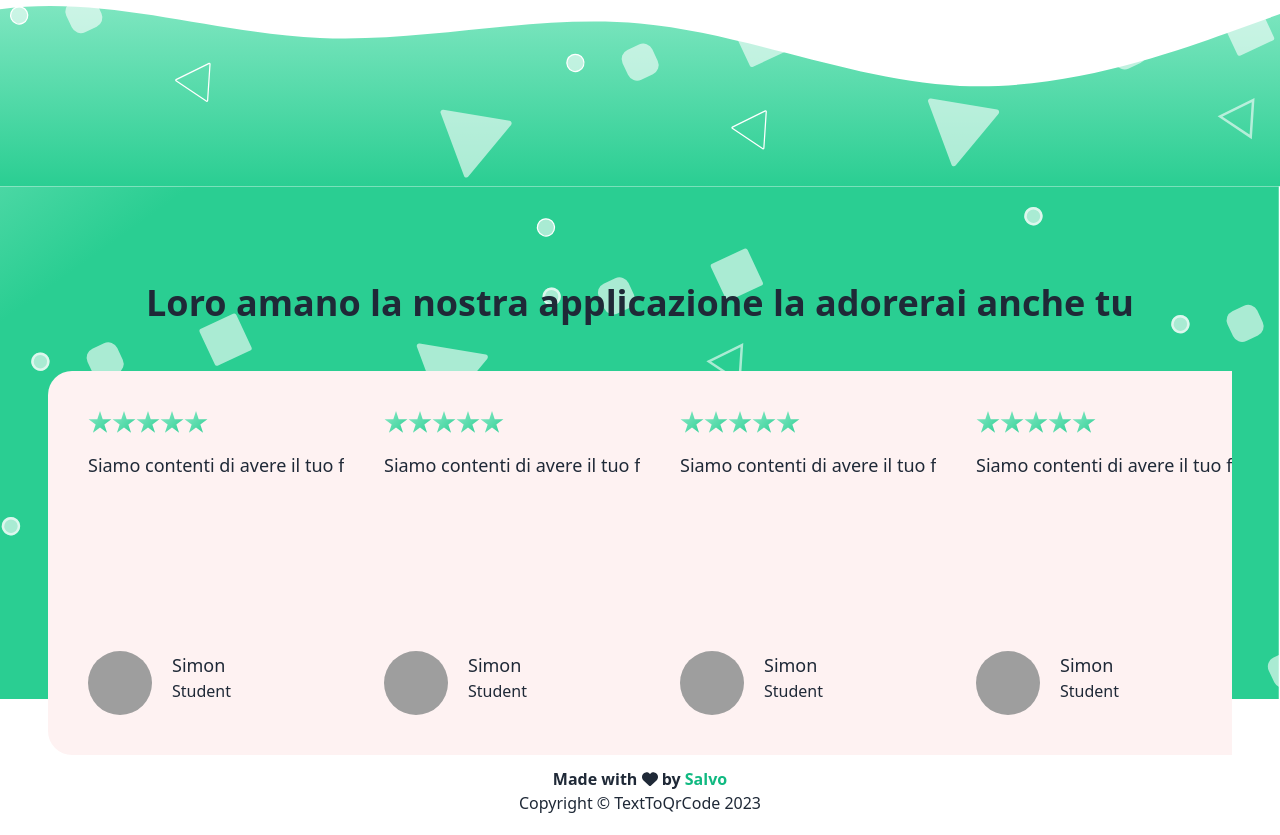
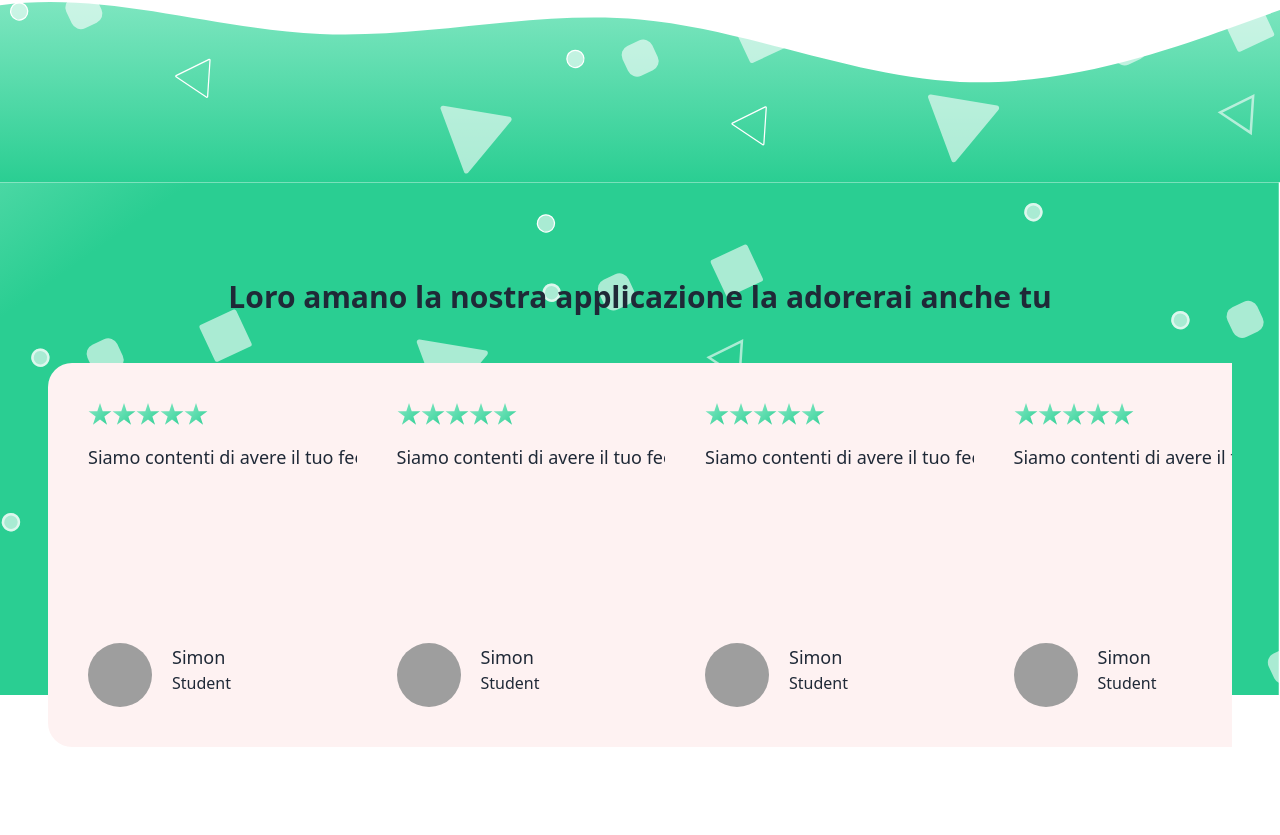
Before and after one commit to salvatorecalo/Js-TextToQrCode, a React (Create React App) app: page / in a window 1280 px wide. Shown: the part 2100-2935 px from the top of the page. After the commit the page ends 2859 px from the top, so only its background shows below. Built offline with nearby package versions, Linux system fonts and the light colour scheme; grey boxes are pictures that could not be loaded.

Commit message:
rimosso copyright

```diff
--- a/src/components/FeedBackSection/feedbackSection.component.jsx
+++ b/src/components/FeedBackSection/feedbackSection.component.jsx
@@ -11,10 +11,8 @@ export default function FeedbackSection() {
                 }}
             className="h-screen p-12 pt-48 md:pt-56 lg:pt-96"
         >
-            <h2 className="text-center font-bold text-xl md:text-3xl lg:text-4xl mb-12">Loro amano la nostra applicazione la adorerai anche tu</h2>
-            <div className="flex justify-center items-center">
-                <SwiperList />
-            </div>
+            <h2 className="text-center font-bold text-xl md:text-3xl lg:text-3xl mb-12">Loro amano la nostra applicazione la adorerai anche tu</h2>
+            <SwiperList />
         </section>
     );
 }
--- a/src/components/Footer/footer.component.jsx
+++ b/src/components/Footer/footer.component.jsx
@@ -2,13 +2,9 @@ import { faHeart } from "@fortawesome/free-solid-svg-icons";
 import { FontAwesomeIcon } from "@fortawesome/react-fontawesome";
 
 const Footer = () => {
-    const year = new Date().getFullYear();
-
     return <footer>
-        <p className="mt-12 p-5 text-center ">
+        <p className="p-5 text-center ">
             <span className="font-bold">Made with <FontAwesomeIcon icon={faHeart} size="1x" /> by <a href="https://github.com/salvatorecalo" className="text-emerald-500">Salvo</a></span>
-            <br />
-            {`Copyright © TextToQrCode ${year}`}
         </p>
     </footer>;
   };
--- a/src/components/Swiper/swiper.component.jsx
+++ b/src/components/Swiper/swiper.component.jsx
@@ -6,7 +6,7 @@ import "swiper/css";
 //import "swiper/css/navigation";
 
 // import required modules
-import { Navigation } from "swiper";
+import { Navigation, Pagination } from "swiper";
 // Import Swiper styles
 import 'swiper/css';
 import FeedbackCard from '../feedBackCard/feedbackCard.component';
@@ -19,22 +19,24 @@ export default function SwiperList() {
           prevEl: ".image-swiper-button-prev",
           disabledClass: "swiper-button-disabled"
         }}
-        modules={[Navigation]}
-      slidesPerView={4}
-      breakpoints= {{
-        '@0.00': {
-          slidesPerView: 1,
-          spaceBetween: 10,
+      modules={[Navigation, Pagination]}
+      pagination={{
+        clickable: true,
+      }}
+      slidesPerView={1}
+      spaceBetween={10}
+      breakpoints={{
+        640: {
+          slidesPerView: 2,
+          spaceBetween: 80,
         },
-        '@0.90': {
-          slidesPerView: 2,
-          spaceBetween: 5,
+        768: {
+          slidesPerView: 3,
+          spaceBetween: 40,
         },
-        '@1.46': {
-          slidesPerView: 3,
-        },
-        '@1.50': {
+        1024: {
           slidesPerView: 4,
+          spaceBetween: 50,
         },
       }}
     >
--- a/src/components/exampleCarousel/example-slider.component.jsx
+++ b/src/components/exampleCarousel/example-slider.component.jsx
@@ -39,7 +39,7 @@ export default function ExampleCarousel() {
         <section id="Examples" className='mb-32 grid place-items-center container mx-auto px-4'>
             <hgroup className='relative'>
             <img src={particles2} alt="particles" className="absolute w-full left-0 top-[-20px] lg:top-[-10px]" />
-            <h2 className="text-center font-bold text-xl md:text-3xl lg:text-4xl relative z-50">Aumenta l’efficienza della <span className="text-transparent  bg-clip-text bg-gradient-to-r from-emerald-300 via-emerald-400 to-emerald-500">tua comunicazione</span></h2>
+            <h2 className="text-center font-bold text-xl md:text-3xl lg:text-3xl relative z-50">Aumenta l’efficienza della <span className="text-transparent  bg-clip-text bg-gradient-to-r from-emerald-300 via-emerald-400 to-emerald-500">tua comunicazione</span></h2>
             </hgroup>
 
             <div className="flex flex-col md:flex-row lg:flex-row justify-center mt-16 mx-0 px-0 md:mx-16 md:px-32">
```
